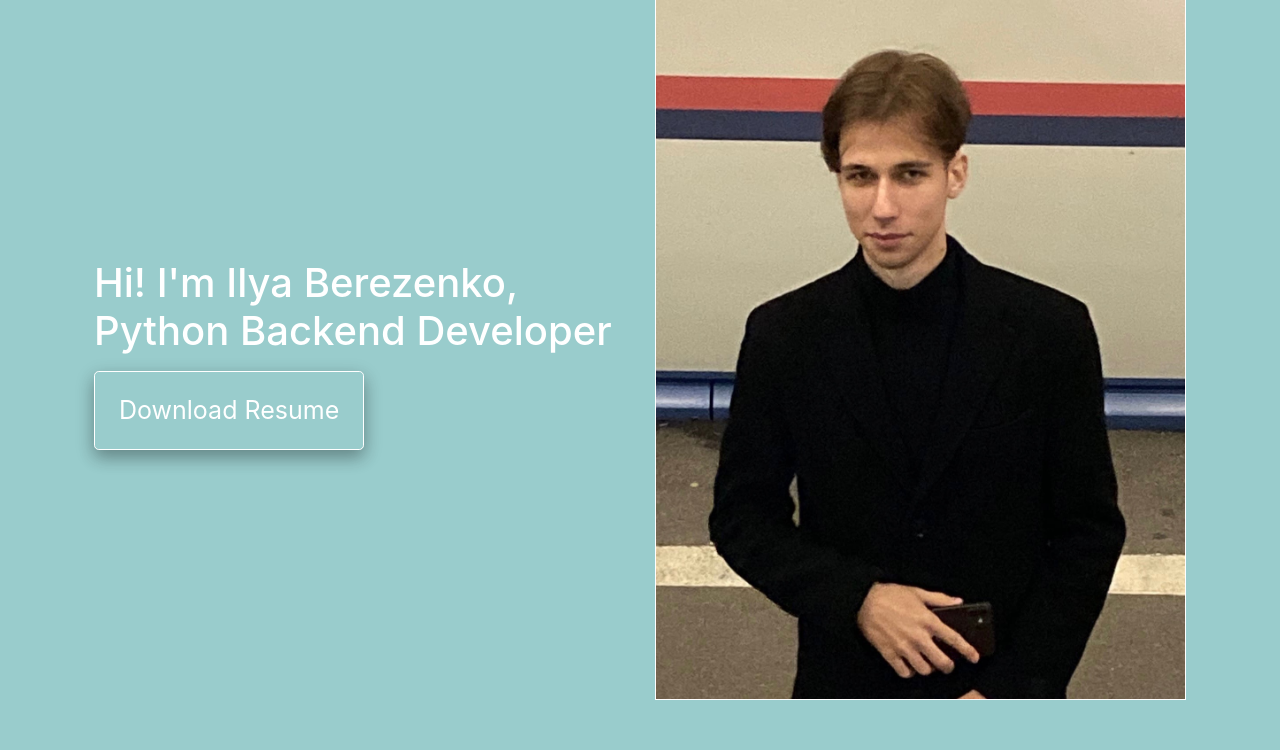
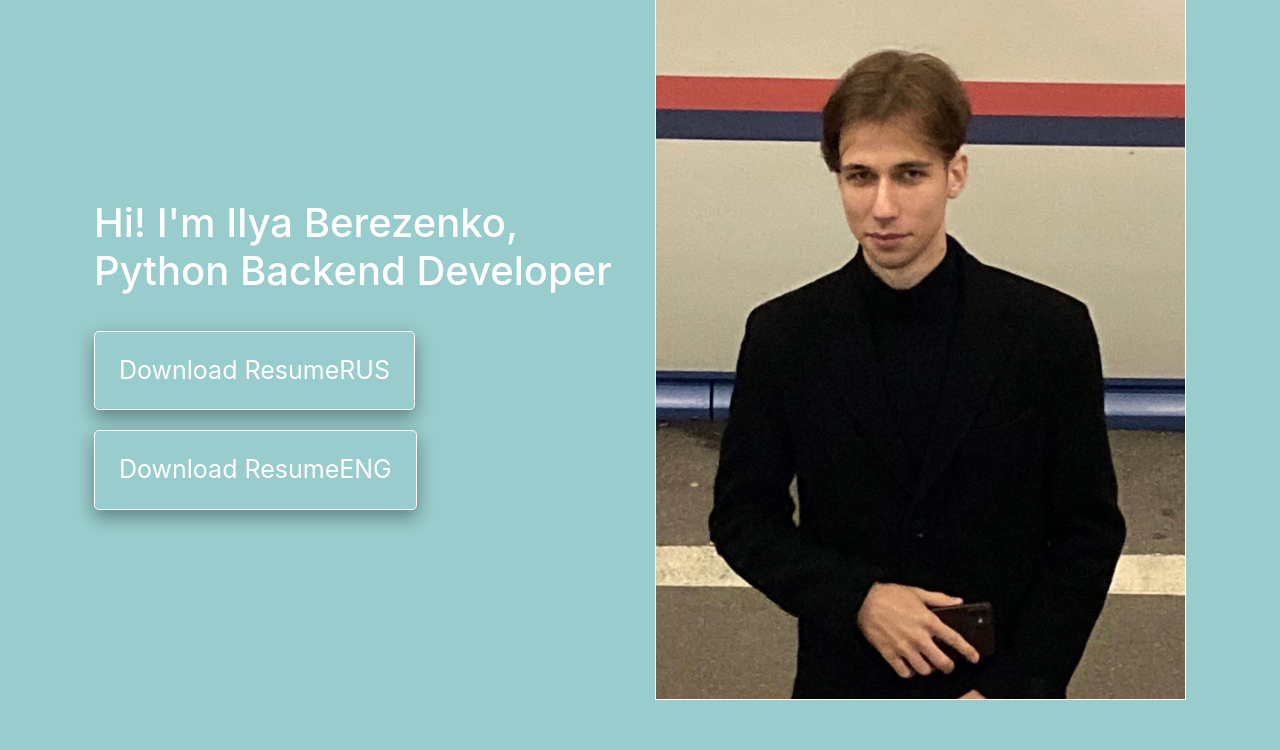
Before and after one commit to FickleIlya/portfolio, a Django app: page / in a window 1280 px wide. Shown: the part 197-947 px from the top of the page. Run offline with Django 4.2, Linux system fonts and the light colour scheme.

Commit message:
added new resume

```diff
--- a/apps/portfolio/static/css/stylehomepage.css
+++ b/apps/portfolio/static/css/stylehomepage.css
@@ -6,9 +6,14 @@ img{
   min-width: 268px;
 }
 
+.div-btn{
+  padding-top: 20px;
+}
+
 .me-img{
   padding-bottom: 10px;
 }
+
 .btn-resume{
   background-color: #99CCCC;
   border: 1px solid #FFFFFF;
--- a/templates/portfolio_templates/homepage.html
+++ b/templates/portfolio_templates/homepage.html
@@ -18,10 +18,16 @@
           </div>
           <div class="col-lg-6">
             <h1 class="display-5 fw-bold lh-1 mb-3">Hi! I'm Ilya Berezenko,<br>Python Backend Developer</h1>
-            <div class="d-grid gap-2 d-md-flex justify-content-md-start">
+            <div class="d-grid gap-2 d-md-flex justify-content-md-start div-btn">
 
-              <a href="{% static 'resume.pdf' %}" class="btn-lg px-4 me-md-2 btn-resume">
-                Download Resume
+              <a href="{% static 'ResumeRUS.pdf' %}" class="btn-lg px-4 me-md-2 btn-resume">
+                Download ResumeRUS
+              </a>
+            </div>
+
+            <div class="d-grid gap-2 d-md-flex justify-content-md-start div-btn">
+              <a href="{% static 'ResumeENG.pdf' %}" class="btn-lg px-4 me-md-2 btn-resume">
+                Download ResumeENG
               </a>
             </div>
           </div>
```
Also changed, not shown: apps/portfolio/static/cat.jpg (deleted), apps/portfolio/static/gmail.png (deleted), 3 other files. Lines whose indentation alone changed are shown as unchanged.
